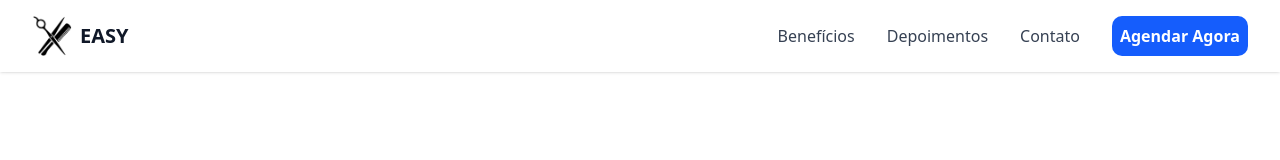
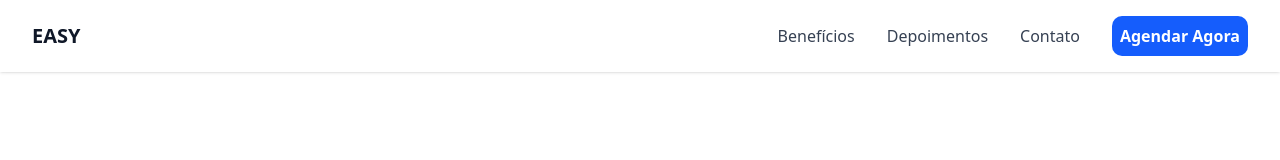
Before and after one commit to LuanRibeiroGit/easybarbers, a Next.js app: page / in a window 1280 px wide. Shown: the top 160 px of the page. Built offline with nearby package versions, Linux system fonts and the light colour scheme.

Commit message:
style(header): Remoção da logo

```diff
--- a/src/components/landingpage/header.tsx
+++ b/src/components/landingpage/header.tsx
@@ -1,9 +1,7 @@
 'use client'
 import { useState } from "react"
-import Image from "next/image"
 import { IoMdMenu, IoIosClose } from "react-icons/io"
 
-import logo from '../_imgs/logo.png'
 
 export default function Header() {
     const [isMenuOpen, setIsMenuOpen] = useState(false)
@@ -18,9 +16,6 @@ export default function Header() {
         <header className="fixed top-0 left-0 right-0 bg-white/95 backdrop-blur-sm shadow-sm z-50 transition-all duration-300">
             <div className="max-w-7xl mx-auto px-4 sm:px-6 lg:px-8 py-4 flex items-center justify-between">
                 <div className="flex items-center gap-2 flex-shrink-0">
-                    <div className="w-10 h-10  rounded-lg flex items-center justify-center">
-                        <Image src={logo} alt="Logo"/>
-                    </div>
                     <span className="text-xl font-bold text-gray-900">EASY</span>
                 </div>
 
```
Also changed, not shown: src/components/_imgs/logo.png (deleted).
